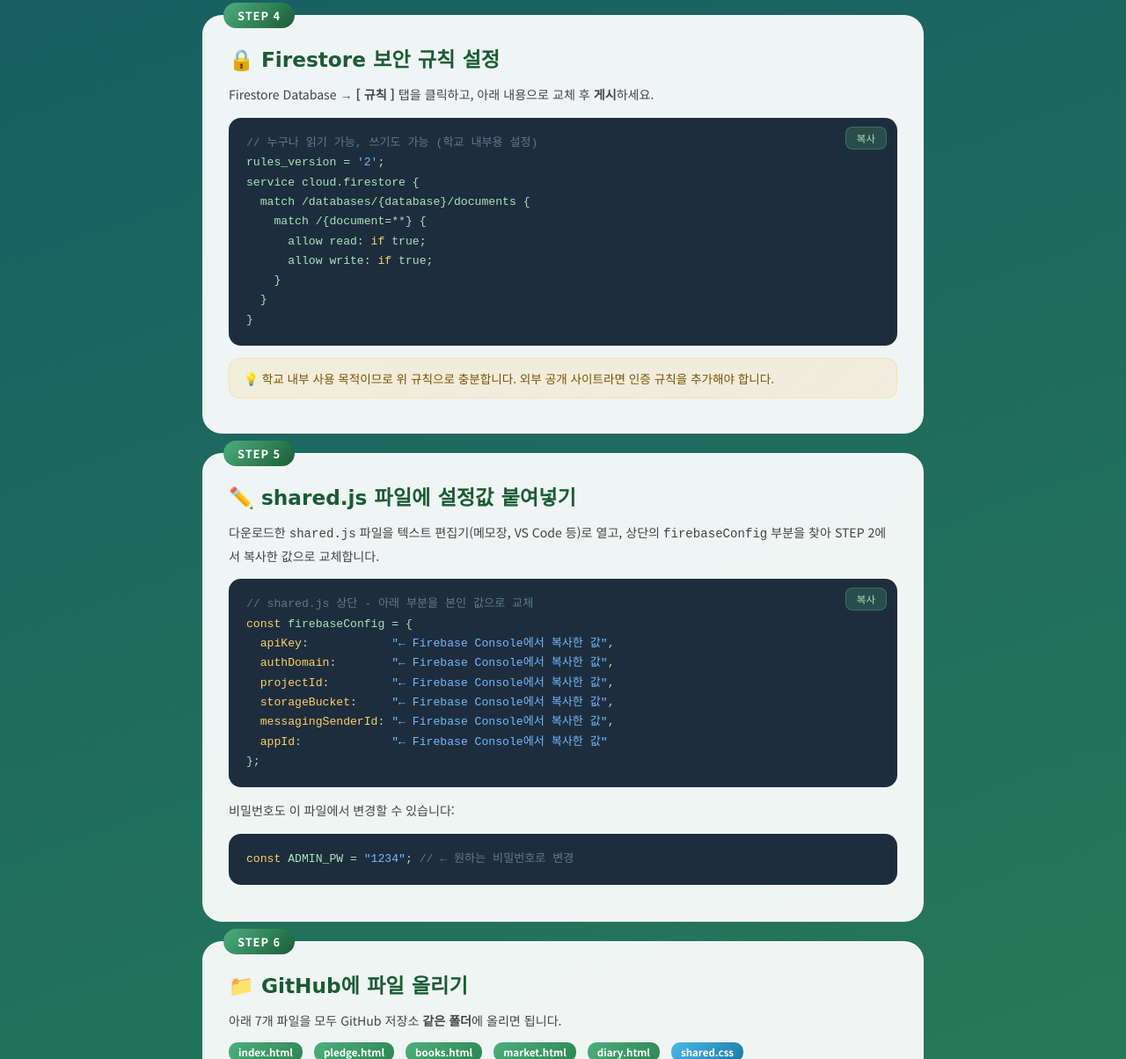
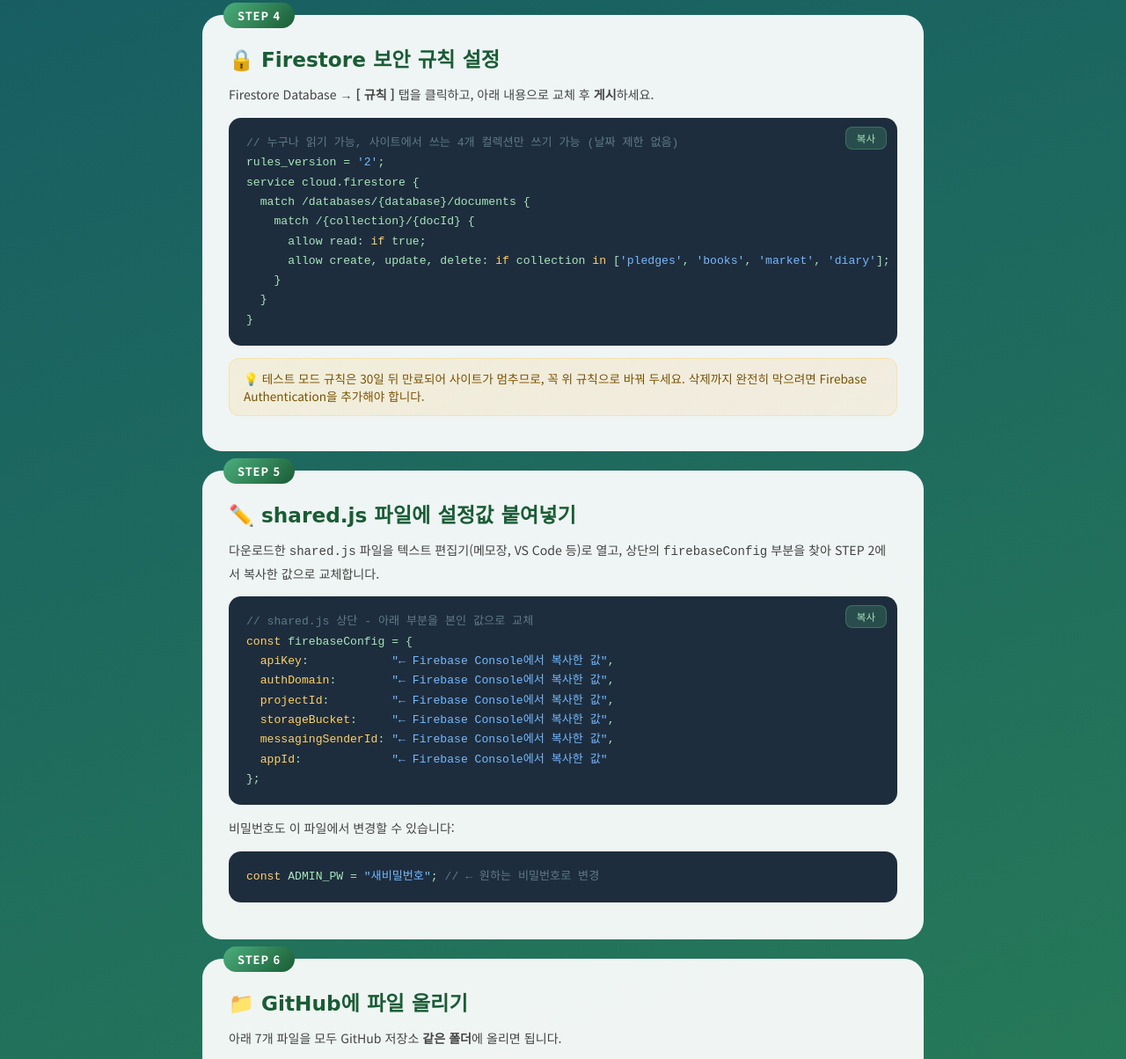
Before and after one commit to asdf09535-spec/bonggok-carbon-neutrality, a plain HTML site: page firebase-guide.html in a window 1280 px wide. Shown: the part 1225-2429 px from the top of the page at 88% size. Drawn offline with Linux system fonts and the light colour scheme; a web font is replaced by a local one.

Commit message:
Update firebase-guide.html

```diff
--- a/firebase-guide.html
+++ b/firebase-guide.html
@@ -91,18 +91,18 @@ h1{font-family:'Gaegu',cursive;font-size:2.2rem;color:#fff;text-align:center;mar
     <p>Firestore Database → <strong>[ 규칙 ]</strong> 탭을 클릭하고, 아래 내용으로 교체 후 <strong>게시</strong>하세요.</p>
     <div class="code-box">
       <button class="copy-btn" onclick="copyCode(this)">복사</button>
-<pre><span class="comment">// 누구나 읽기 가능, 쓰기도 가능 (학교 내부용 설정)</span>
+<pre><span class="comment">// 누구나 읽기 가능, 사이트에서 쓰는 4개 컬렉션만 쓰기 가능 (날짜 제한 없음)</span>
 rules_version = <span class="val">'2'</span>;
 service cloud.firestore {
   match /databases/{database}/documents {
-    match /{document=**} {
+    match /{collection}/{docId} {
       allow read: <span class="key">if</span> true;
-      allow write: <span class="key">if</span> true;
+      allow create, update, delete: <span class="key">if</span> collection <span class="key">in</span> [<span class="val">'pledges'</span>, <span class="val">'books'</span>, <span class="val">'market'</span>, <span class="val">'diary'</span>];
     }
   }
 }</pre>
     </div>
-    <div class="highlight">💡 학교 내부 사용 목적이므로 위 규칙으로 충분합니다. 외부 공개 사이트라면 인증 규칙을 추가해야 합니다.</div>
+    <div class="highlight">💡 테스트 모드 규칙은 30일 뒤 만료되어 사이트가 멈추므로, 꼭 위 규칙으로 바꿔 두세요. 삭제까지 완전히 막으려면 Firebase Authentication을 추가해야 합니다.</div>
   </div>
 
   <!-- STEP 5 -->
@@ -124,7 +124,7 @@ service cloud.firestore {
     </div>
     <p>비밀번호도 이 파일에서 변경할 수 있습니다:</p>
     <div class="code-box">
-<pre><span class="key">const</span> ADMIN_PW = <span class="val">"1234"</span>; <span class="comment">// ← 원하는 비밀번호로 변경</span></pre>
+<pre><span class="key">const</span> ADMIN_PW = <span class="val">"새비밀번호"</span>; <span class="comment">// ← 원하는 비밀번호로 변경</span></pre>
     </div>
   </div>
 
```
